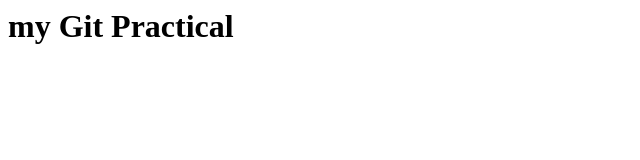
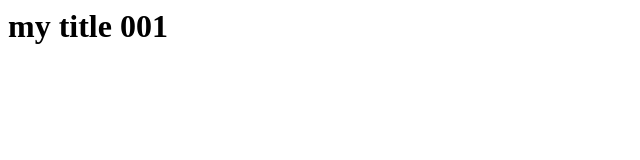
Before and after one commit to Yash-Baraiya/Test-Git, a plain HTML site: page index.html in a window 1280 px wide. Shown: the whole page, without its empty margins (0-640 px from the left). Drawn offline with Linux system fonts and the light colour scheme.

Commit message:
Update index.html
my title 001

```diff
--- a/index.html
+++ b/index.html
@@ -1 +1 @@
-<h1> my Git Practical</h1>
+<h1> my title 001</h1>
```
